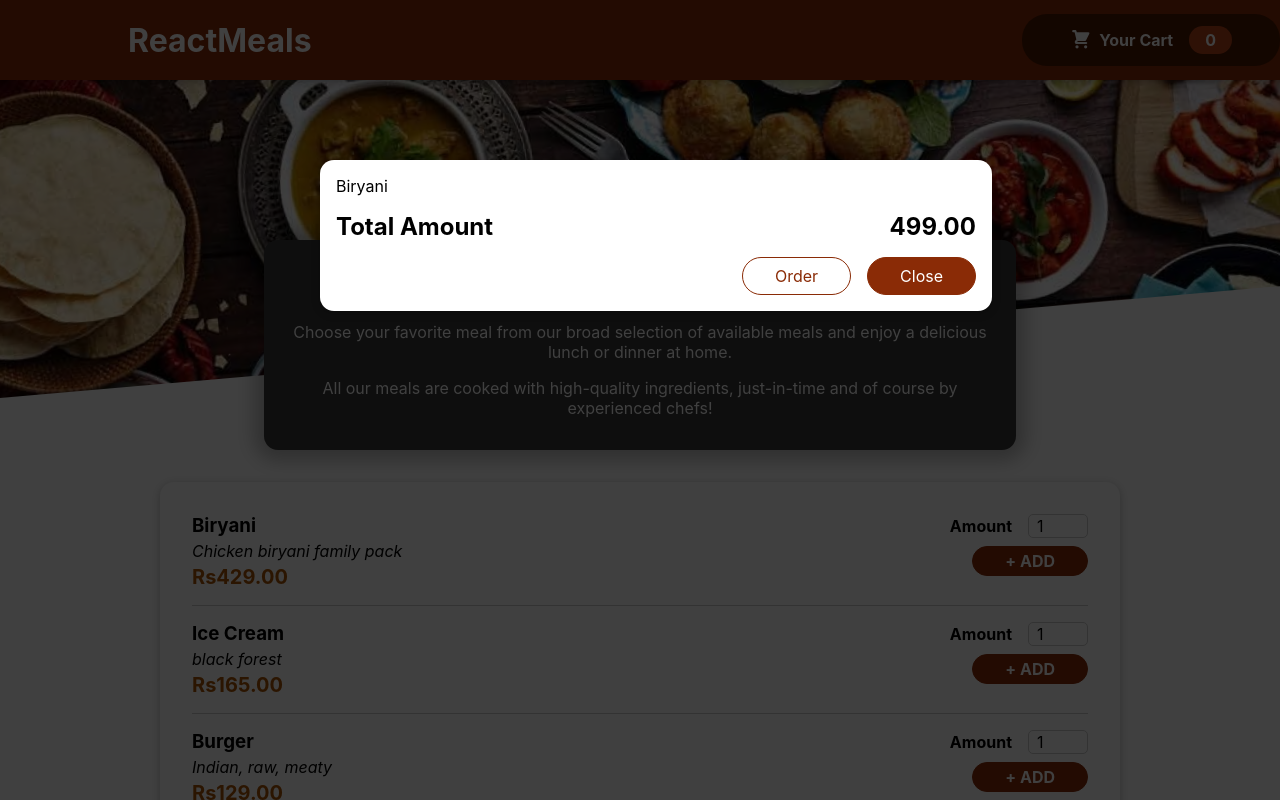
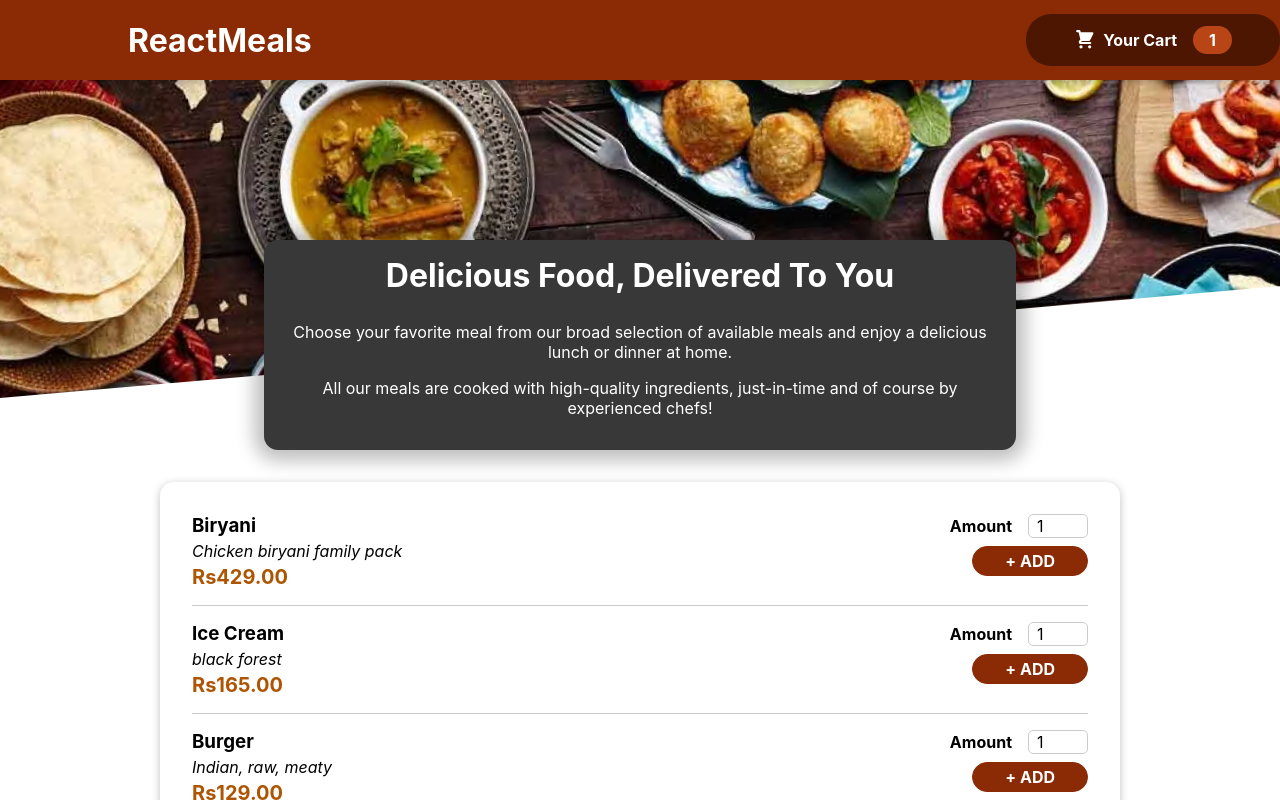
Before and after one commit to tej00001/Restaurant-complete-project-react, a React (Create React App) app: page / in a window 1280 px wide. Shown: the top 800 px of the page. Built offline with nearby package versions, Linux system fonts and the light colour scheme.

Commit message:
Adding Task6

```diff
--- a/src/App.js
+++ b/src/App.js
@@ -1,15 +1,25 @@
 import Header from "./Components/Layout/Header";
-import React, { Fragment } from "react";
+import React, { Fragment, useState } from "react";
 import Meals from "./Components/Meals/Meals";
 import Cart from "./Components/Cart/Cart";
 
 function App() {
+  const [cartIsShown, setCartIsShown] = useState(false);
+
+  const ShowCartHandler = () => {
+    setCartIsShown(true);
+  };
+
+  const HideCartHandler = () => {
+    setCartIsShown(false);
+  };
+
   return (
     <Fragment>
-      <Cart />
-      <Header />
+      {cartIsShown && <Cart onClose={HideCartHandler} />}
+      <Header onShowCart={ShowCartHandler} />
       <main>
-      <Meals />
+        <Meals />
       </main>
     </Fragment>
   );
--- a/src/Components/Cart/Cart.js
+++ b/src/Components/Cart/Cart.js
@@ -18,8 +18,10 @@
         <span>499.00</span>
       </div>
       <div className={classes.actions}>
-        <button className={classes["button--alt"]}>Order</button>
-        <button className={classes.button}>Close</button>
+        <button className={classes["button--alt"]} onClick={props.onClose}>
+          Close
+        </button>
+        <button className={classes.button}>Order</button>
       </div>
     </Modal>
   );
--- a/src/Components/Layout/Header.js
+++ b/src/Components/Layout/Header.js
@@ -8,8 +8,7 @@
     <Fragment>
       <header className={classes.header}>
         <h1>ReactMeals</h1>
-        <HeaderCartButton />
-
+        <HeaderCartButton onClick={props.onShowCart} />
       </header>
 
       <div className={classes["main-image"]}>
--- a/src/Components/Layout/HeaderCartButton.js
+++ b/src/Components/Layout/HeaderCartButton.js
@@ -3,12 +3,12 @@
 
 const HeaderCartButton = (props) => {
   return (
-    <button className={classes.button}>
+    <button className={classes.button} onClick={props.onClick}>
       <span className={classes.icon}>
         <CartIcon />
       </span>
       <span>Your Cart</span>
-      <span className={classes.badge}>0</span>
+      <span className={classes.badge}>1</span>
     </button>
   );
 };
--- a/src/Components/UI/Modal.js
+++ b/src/Components/UI/Modal.js
@@ -3,7 +3,7 @@
 import ReactDOM from "react-dom";
 
 const Backdrop = (props) => {
-  return <div className={classes.backdrop}></div>;
+  return <div className={classes.backdrop} onClick={props.onClose}></div>;
 };
 
 const ModalOverLay = (props) => {
@@ -18,8 +18,11 @@
 
 const Modal = (props) => {
   return (
-    <Fragment>
-      {ReactDOM.createPortal(<Backdrop />, portalElement)}
+    <Fragment onClose={props.onClose}>
+      {ReactDOM.createPortal(
+        <Backdrop onClose={props.onClose} />,
+        portalElement
+      )}
       {ReactDOM.createPortal(
         <ModalOverLay>{props.children}</ModalOverLay>,
         portalElement
```
